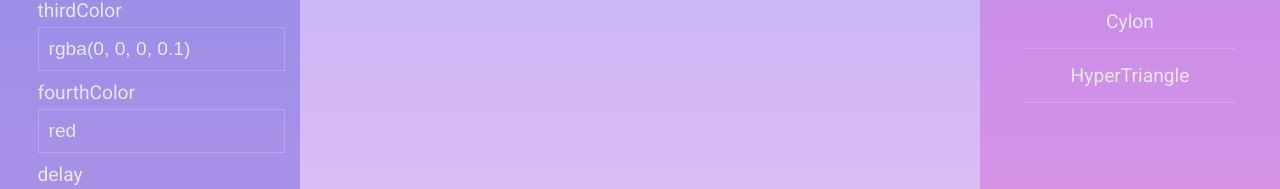
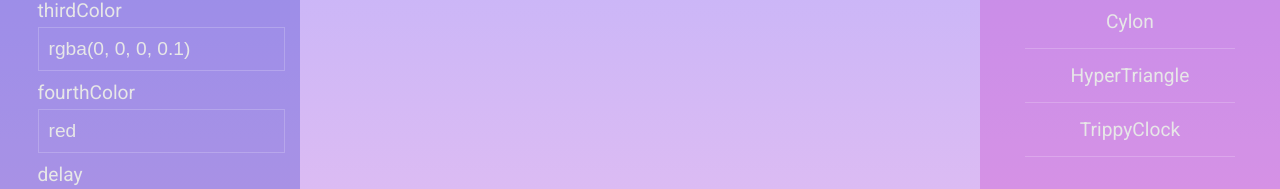
Before and after one commit to josue-rojas/react-loading, a React (Create React App) app: page / in a window 1280 px wide. Shown: the part 379-568 px from the top of the page. Built offline with nearby package versions, Linux system fonts and the light colour scheme.

Commit message:
created trippyclock loader

```diff
--- /dev/null
+++ b/src/Components/Loaders/Styles/TrippyClock.css
@@ -0,0 +1,5 @@
+@keyframes trippyclock {
+  0% {
+    transform: rotate(0deg); }
+  100% {
+    transform: rotate(360deg); } }
--- /dev/null
+++ b/src/Components/Loaders/TrippyClock.js
@@ -0,0 +1,49 @@
+import React, { Component } from 'react';
+import './Styles/TrippyClock.css';
+
+
+export default class TrippyClock extends Component{
+  constructor(props){
+    super(props);
+    this.makeHands = this.makeHands.bind(this);
+    this.getHandStyle = this.getHandStyle.bind(this);
+  }
+  getHandStyle(delay, opacity){
+    return(
+      {
+        position: 'absolute',
+        width: this.props.width + 'px',
+        height: this.props.height + 'px',
+        borderRadius: '5px',
+        backgroundColor: this.props.color,
+        transformOrigin: 'bottom',
+        animation: 'trippyclock ' + this.props.delay + 'ms ease-in-out infinite',
+        animationDelay: delay + 'ms',
+        animationDirection: this.props.alternate ? 'alternate' : '',
+        opacity: opacity,
+      }
+    )
+  }
+  makeHands(){
+    const hands = [];
+    let delay = 0;
+    let opacity = 1;
+    for(let i = 0; i < this.props.numHands; i++){
+      hands.push(<div key={i+'hand'} style={this.getHandStyle(delay, opacity)}/>)
+      delay+=this.props.handDelay;
+      opacity-=this.props.opacChange;
+    }
+    return hands;
+  }
+  render(){
+    const style = {
+      position: 'relative',
+    }
+    const hands = this.makeHands();
+    return(
+      <div style={style}>
+        {hands}
+      </div>
+    )
+  }
+}
--- a/src/Components/View/LoaderMakers.js
+++ b/src/Components/View/LoaderMakers.js
@@ -9,6 +9,8 @@ import Squares from '../Loaders/Squares';
 import SpinDots from '../Loaders/SpinDots';
 import Cylon from '../Loaders/Cylon';
 import HyperTriangle from '../Loaders/HyperTriangle';
+import TrippyClock from '../Loaders/TrippyClock';
+
 
 class SpinnerMaker {
   static title = 'Spinner'
@@ -151,4 +153,24 @@ class HyperTriangleMaker {
   }
 }
 
-export const Makers = [SpinnerMaker, DotMaker, BarsMaker, PulseMaker, SquaresMaker, SpinDotsMaker, CylonMaker, HyperTriangleMaker]
+class TrippyClockMaker {
+  static title = 'TrippyClock';
+  static titles = ['width', 'height', 'color', 'numHands', 'delay', 'handDelay', 'opacChange', 'alternate'];
+  static defaults = [10, 90, 'rgb(50, 150, 255)', 10, 2000, 60, .1, 'true'];
+  static make(props=this.defaults){
+    return(
+      <TrippyClock
+        key={Math.random()}
+        width={props[0]}
+        height={props[1]}
+        color={props[2]}
+        numHands={props[3]}
+        delay={props[4]}
+        handDelay={parseInt(props[5],10)}
+        opacChange={parseFloat(props[6])}
+        alternate={props[7] === 'true'}/>
+    )
+  }
+}
+
+export const Makers = [SpinnerMaker, DotMaker, BarsMaker, PulseMaker, SquaresMaker, SpinDotsMaker, CylonMaker, HyperTriangleMaker, TrippyClockMaker]
```
